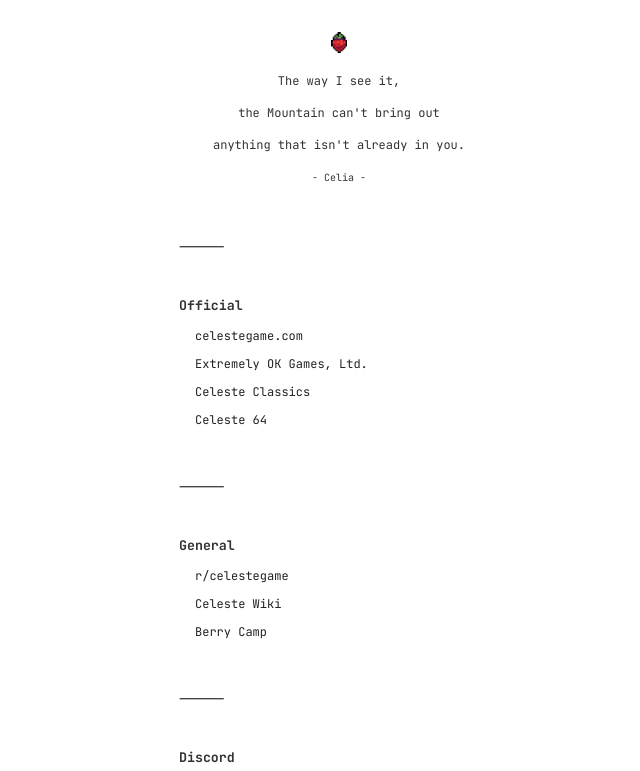
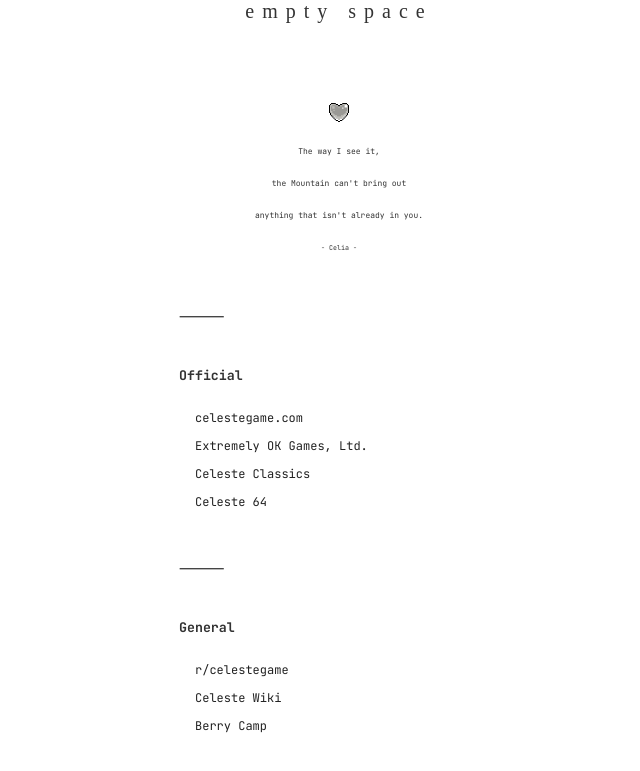
Before and after one commit to jwnle31/emptyspaceheart.com, an Astro site: page / in a window 1280 px wide. Shown: the part 80-851 px from the top of the page, without its empty margins (301-941 px from the left). Built offline with nearby package versions, Linux system fonts and the light colour scheme; Astro itself is replaced by a stand-in of ours; no server answers; some icons are missing.

Commit message:
Minor structural changes + Change project name

```diff
--- a/package.json
+++ b/package.json
@@ -1,5 +1,5 @@
 {
-  "name": "linkeline",
+  "name": "emptyspaceheart",
   "type": "module",
   "version": "0.0.1",
   "scripts": {
--- a/src/components/Footer.astro
+++ b/src/components/Footer.astro
@@ -9,7 +9,7 @@
   <div class="socials">
     <a
       class="github-button"
-      href="https://github.com/jwnle31/linkeline"
+      href="https://github.com/jwnle31/emptyspaceheart"
       data-color-scheme="no-preference: light; light: light; dark: dark;"
       data-icon="octicon-star"
       data-size="large"
@@ -24,6 +24,7 @@
     flex-direction: column;
     align-items: center;
     font-size: 0.75rem;
+    margin: 5rem 0;
   }
 
   .socials {
--- a/src/components/Header.astro
+++ b/src/components/Header.astro
@@ -2,16 +2,16 @@
 
 ---
 
-<h1><a href="/">linkeline</a></h1>
+<h1><a href="/">empty space</a></h1>
 <style>
   h1 {
-    font-family: RenogareSoft;
-    font-size: 1.5rem;
-    font-weight: 100;
-    letter-spacing: 0.5ch;
-    margin-right: -0.5ch;
+    font-family: Renogare;
+    font-size: 1.25rem;
+    font-weight: 300;
+    letter-spacing: 0.5rem;
+    margin-right: -0.5rem;
     text-align: center;
-    margin-bottom: 3rem;
+    margin: 5rem 0;
   }
   a {
     color: #333;
--- a/src/components/List.astro
+++ b/src/components/List.astro
@@ -27,7 +27,7 @@
 
 <style>
   h5 {
-    margin-bottom: 0.5rem;
+    margin-bottom: 1.25rem;
   }
 
   ul {
--- a/src/layouts/BaseLayout.astro
+++ b/src/layouts/BaseLayout.astro
@@ -7,10 +7,10 @@
 <html lang="en">
   <head>
     <meta charset="utf-8" />
-    <link rel="icon" type="image/svg+xml" href="/favicon.svg" />
+    <link rel="icon" type="image/svg+xml" href="/favicon.png" />
     <meta name="viewport" content="width=device-width" />
     <meta name="generator" content={Astro.generator} />
-    <title>linkeline</title>
+    <title>emptyspaceheart</title>
   </head>
   <body>
     <div id="slim">
@@ -33,7 +33,6 @@
     width: 20rem;
     overflow: hidden;
     margin: 0 1.25rem;
-    padding: 2.5rem 0;
   }
 
   main {
--- a/src/pages/404.astro
+++ b/src/pages/404.astro
@@ -11,12 +11,12 @@
   <Breathe />
   <div class="not-found-container">
     <h5>404 - Not Found</h5>
-    <Link icon="link" text="linkeline" url="/" internal={true} />
+    <Link icon="link" text="emptyspaceheart.com" url="/" internal={true} />
     <Breathe />
   </div>
   <style>
     img {
-      width: 3rem;
+      width: 2rem;
     }
 
     .img-wrapper {
--- a/src/pages/about.astro
+++ b/src/pages/about.astro
@@ -12,19 +12,24 @@
   <div class="not-found-container">
     <h5>About</h5>
     <p>
-      linkeline is a minimalist hub<br />for Celeste resources.
+      emptyspaceheart.com is a<br />minimalist hub for Celeste resources.
     </p>
     <br />
-    <p>Missing something?<br />Suggest it via:</p>
+    <p>
+      Named after a fleeting heart, it serves<br />as a reminder — no matter how
+      much you’ve overcome, there’s always more to discover, more to climb.
+    </p>
+  </div>
   <br />
+  <p class="suggestion">Want to add something? Suggest it via:</p>
   <Link
     icon="brand-github"
     text="GitHub Issues"
-      url="https://github.com/jwnle31/linkeline/issues"
+    url="https://github.com/jwnle31/emptyspaceheart/issues"
     internal={false}
   />
   <Breathe />
-  </div>
+</BaseLayout>
 <style>
   img {
     width: 1rem;
@@ -34,12 +39,17 @@
     text-align: center;
   }
 
+  .suggestion {
+    margin-top: 5rem;
+    margin-bottom: 1rem;
+  }
+
   p {
     font-size: 0.75rem;
+    line-height: 2rem;
   }
 
   h5 {
-      margin-bottom: 0.5rem;
+    margin-bottom: 1.25rem;
   }
 </style>
-</BaseLayout>
--- a/src/pages/index.astro
+++ b/src/pages/index.astro
@@ -6,12 +6,7 @@
 
 <BaseLayout>
   <div class="quote">
-    <img src="gifs/strawberry.gif" />
-    <!-- <p>
-      Lorem ipsum dolor<br />sit amet, consectetur adipiscing<br />elit. Mauris
-      aliquet congue mi, sit amet.
-    </p>
-    <small>- Lorem -</small> -->
+    <img src="gifs/emptyspaceheart.gif" />
     <p>
       The way I see it,<br />the Mountain can't bring out<br />anything that
       isn't already in you.
@@ -36,10 +31,10 @@
 </BaseLayout>
 <style>
   img {
-    width: 1rem;
+    width: 1.25rem;
   }
   .quote {
-    font-size: 0.75rem;
+    font-size: 0.5rem;
     line-height: 2rem;
     text-align: center;
   }
```
Also changed, not shown: public/favicon.png (added), public/favicon.svg (deleted), public/gifs/emptyspaceheart.gif (added), 1 other file. Lines whose indentation alone changed are shown as unchanged.
